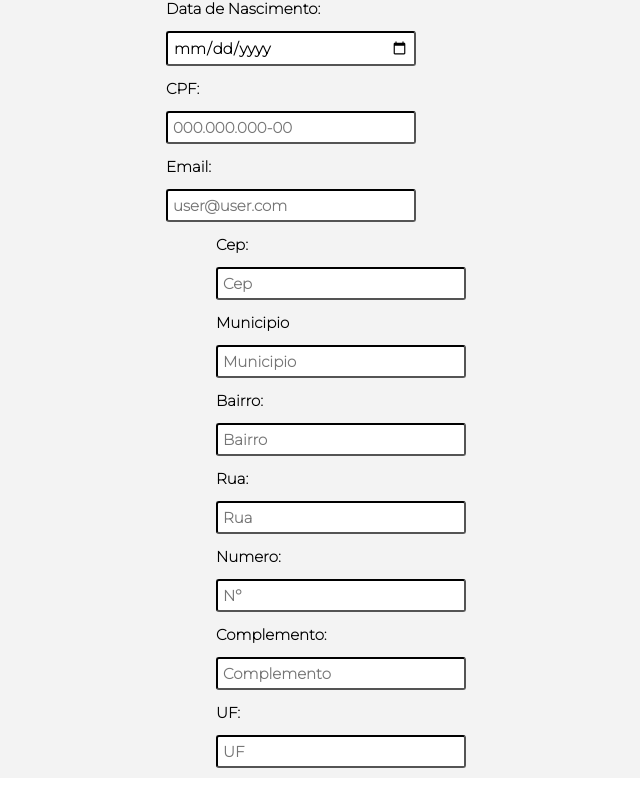
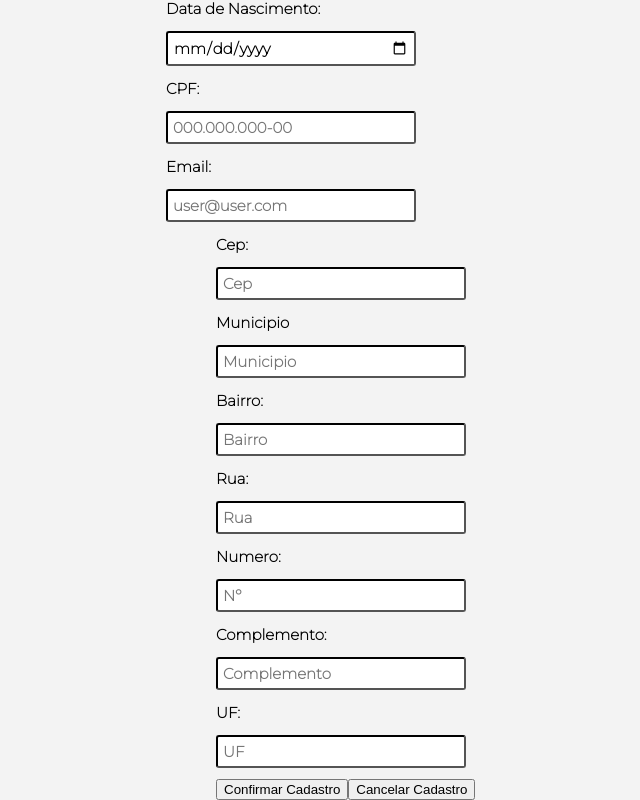
Before and after one commit to Fernanda741/Demo-Nigth---Client-CIP, a React (Create React App) app: page /register in a window 1280 px wide. Shown: the part 629-1429 px from the top of the page, without its empty margins (34-674 px from the left). Before the commit the page ends 1407 px from the top, so only its background shows below. Built offline with nearby package versions, Linux system fonts and the light colour scheme; a web font is replaced by a local one.

Commit message:
fix: button submit e reset

```diff
--- a/src/pages/Register/index.jsx
+++ b/src/pages/Register/index.jsx
@@ -8,8 +8,8 @@ import { ErrorAlert, ErrorMessages } from "../../Components/ErrorComponent";
 import styled from "styled-components";
 import ComponentMenu from "../../Components/Menu";
 import BannerImg from "../../Img/banner-register.png";
-import { useState } from "react";
-import './style.css'
+import { useState, useCallback, useEffect } from "react";
+import "./style.css";
 
 // const FormSection = styled.form`
 //   display: flex;
@@ -89,7 +89,6 @@ const Register = () => {
   };
 
   return (
-
     <section>
       <ComponentMenu />
       <img className="Img" src={BannerImg} alt="Banner Image" />
@@ -192,12 +191,12 @@ const Register = () => {
             {...register("uf", { required: true })}
           />
 
-          {/* <section>
+          <section>
             <div>
               <Button title="Confirmar Cadastro" type="submit" />
-              <Button ClassName title="Cancelar Cadastro" type="submit" />
+              <Button ClassName title="Cancelar Cadastro" type="reset" />
             </div>
-          </section> */}
+          </section>
           {errors.uf && <p>campo obrigatório</p>}
         </div>
       </form>
```
Also changed, not shown: src/Components/Account/index.js (+1 -12 lines).
